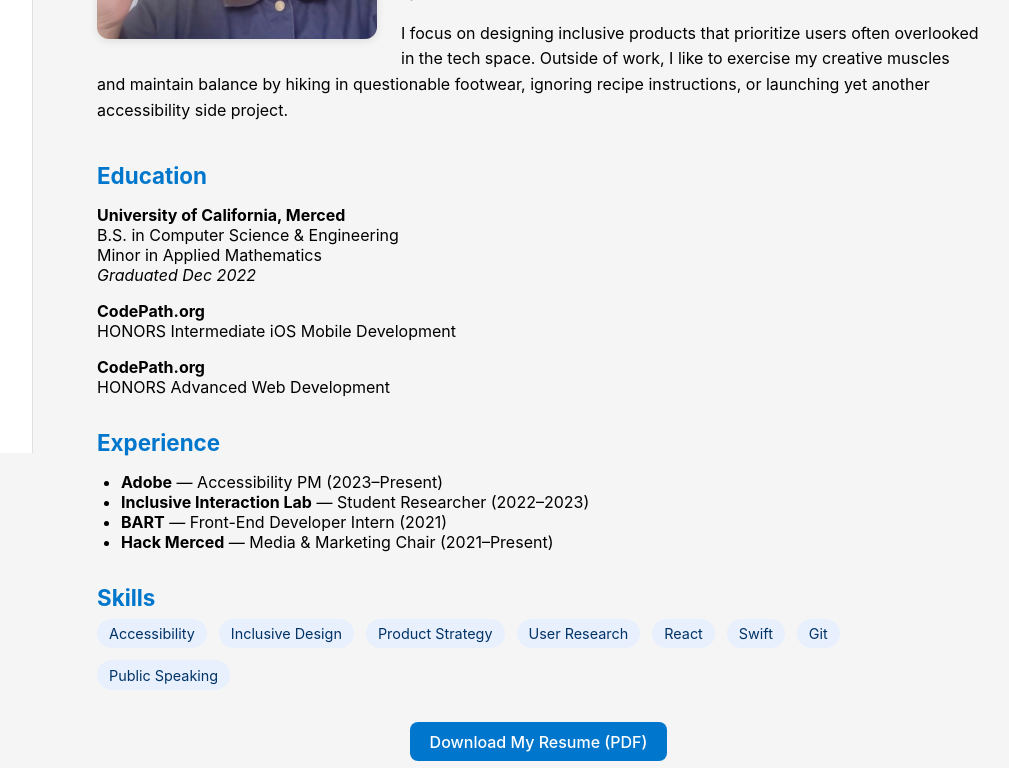
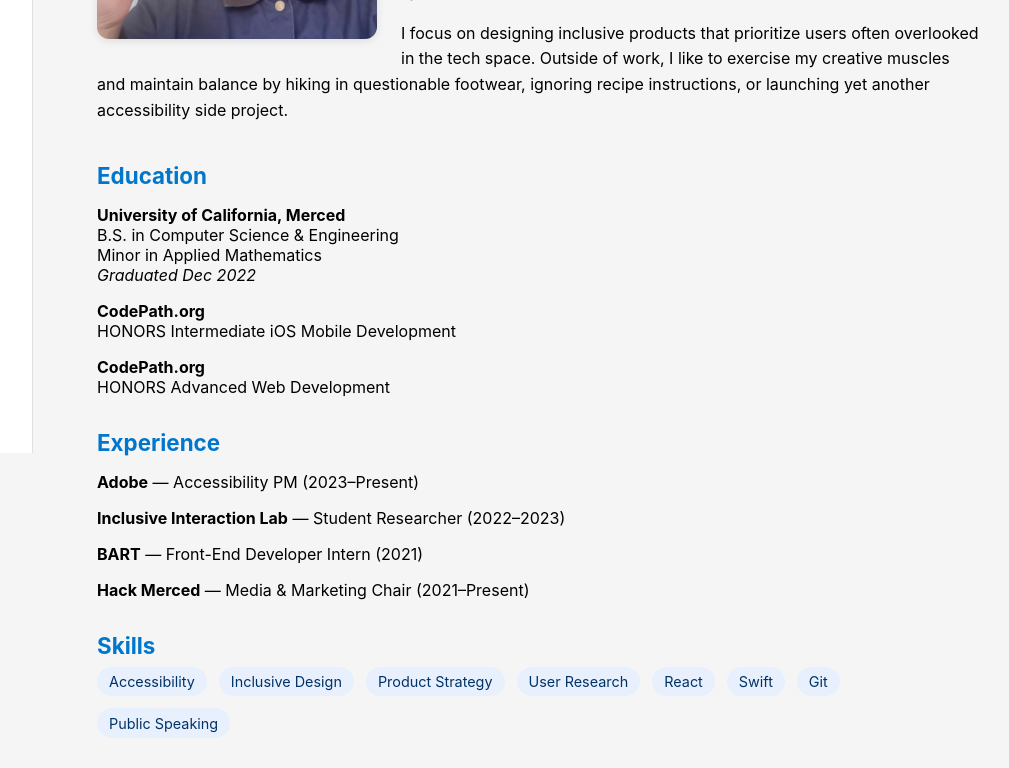
Before and after one commit to frankie-lira/frankie-portfolio, a React (Vite) app: page / in a window 1280 px wide. Shown: the part 395-1163 px from the top of the page, without its empty margins (236-1245 px from the left). Built offline with nearby package versions, Linux system fonts and the light colour scheme.

Commit message:
formatting update

```diff
--- a/src/components/About.jsx
+++ b/src/components/About.jsx
@@ -55,12 +55,10 @@
 
         <section role="region" aria-labelledby="experience-heading">
           <h3 id="experience-heading">Experience</h3>
-          <ul>
-            <li><strong>Adobe</strong> — Accessibility PM (2023–Present)</li>
-            <li><strong>Inclusive Interaction Lab</strong> — Student Researcher (2022–2023)</li>
-            <li><strong>BART</strong> — Front-End Developer Intern (2021)</li>
-            <li><strong>Hack Merced</strong> — Media & Marketing Chair (2021–Present)</li>
-          </ul>
+            <p><strong>Adobe</strong> — Accessibility PM (2023–Present)</p>
+            <p><strong>Inclusive Interaction Lab</strong> — Student Researcher (2022–2023)</p>
+            <p><strong>BART</strong> — Front-End Developer Intern (2021)</p>
+            <p><strong>Hack Merced</strong> — Media & Marketing Chair (2021–Present)</p>
         </section>
 
         <section role="region" aria-labelledby="skills-heading">
```
